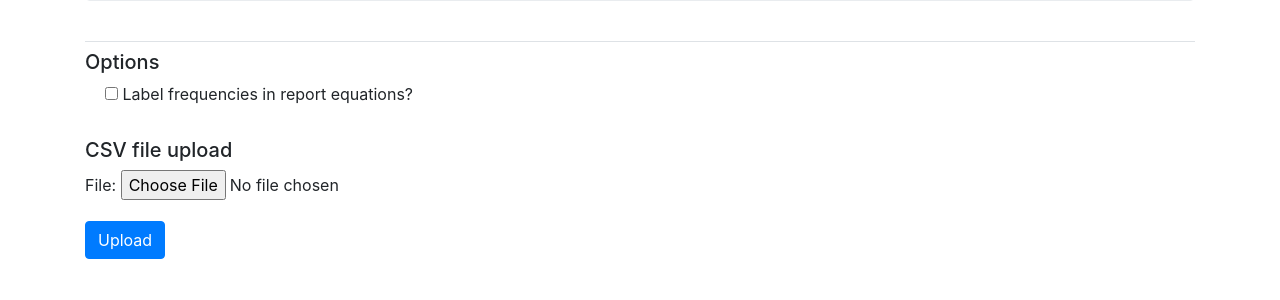
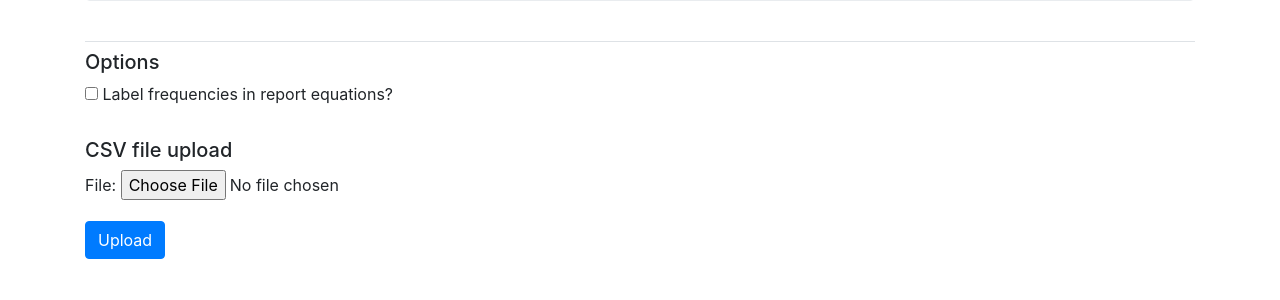
Before and after one commit to Schlermie/ham_intermod, a Django app: page / in a window 1280 px wide. Shown: the part 424-724 px from the top of the page. Run offline with Django 4.2, Linux system fonts and the light colour scheme; some libraries are stand-ins or nearby versions.

Commit message:
Removed <div> from checkbox so it will be left-justified with File upload

```diff
--- a/hamim/templates/hamim/index.html
+++ b/hamim/templates/hamim/index.html
@@ -14,13 +14,11 @@
   <form method="post" enctype="multipart/form-data">
     {% csrf_token %}
     <h5>Options</h5>
-    <div class="form-check">
-      <input type="checkbox" name="labeleqns" id="labelEquations">
-      <label  for="labelEquations">
-        Label frequencies in report equations?
-      </label>
-    </div>
-    <br>
+    <input type="checkbox" name="labeleqns" id="labelEquations">
+    <label  for="labelEquations">
+      Label frequencies in report equations?
+    </label>
+    <br><br>
     <h5>CSV file upload</h5>
     {{ form.as_p }}
     <button type="submit" class="btn btn-primary">Upload</button>
```
